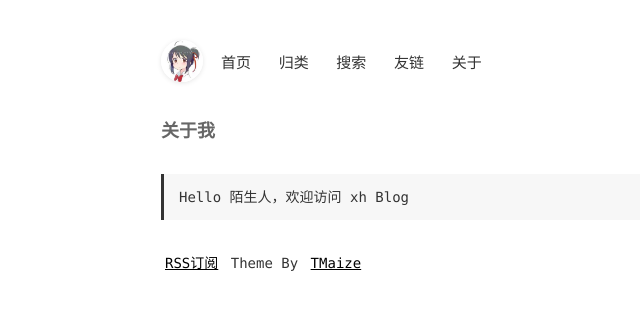
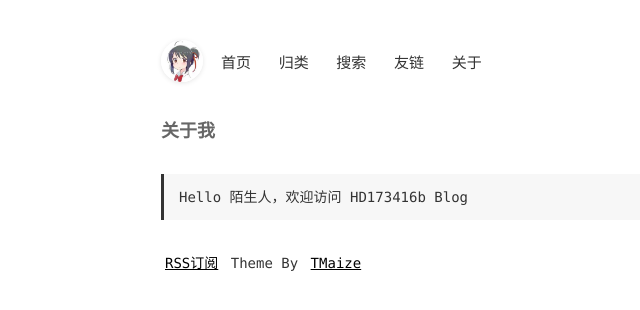
Before and after one commit to qazxu/qazxu.github.io, a Jekyll site: the page built from pages/about.md, in a window 1280 px wide. Shown: the top 310 px of the page, without its empty margins (153-793 px from the left). Built offline with Jekyll 4.4.1, drawn with Linux system fonts in a browser that asks for light colours; comment, search, counter and statistics services are not loaded.

Commit message:
Update about.md
更改介绍信息

```diff
--- a/pages/about.md
+++ b/pages/about.md
@@ -3,4 +3,4 @@ layout: mypost
 title: 关于我
 ---
 
-> Hello 陌生人，欢迎访问 xh Blog
+> Hello 陌生人，欢迎访问 HD173416b Blog
```
